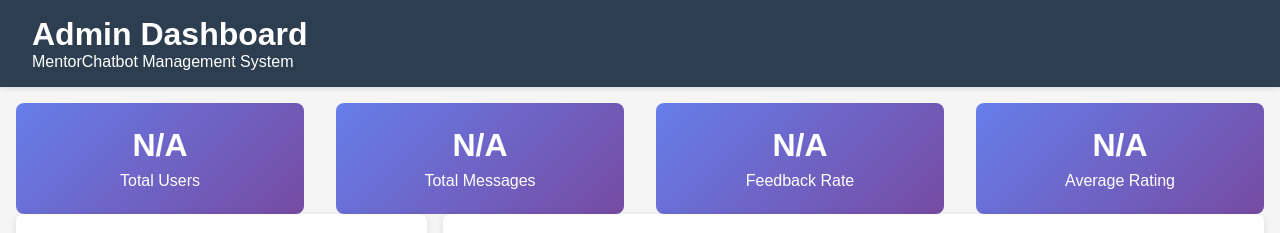
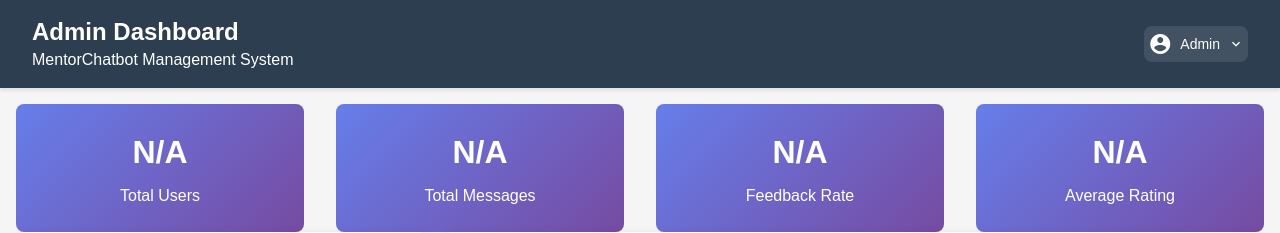
Before and after one commit to krthik777/MentorChatbot, a Flask app: template templates/admin_dashboard.html in a window 1280 px wide. Shown: the top 233 px of the page. Run offline with Flask 3, Linux system fonts and the light colour scheme; the template is opened without the code that fills it, so the values that code supplies are empty; some libraries are stand-ins or nearby versions.

Commit message:
admin logout

```diff
--- a/templates/admin_dashboard.html
+++ b/templates/admin_dashboard.html
@@ -5,6 +5,7 @@
     <meta charset="UTF-8">
     <meta name="viewport" content="width=device-width, initial-scale=1.0">
     <title>Admin Dashboard - MentorChatbot</title>
+    <script src="https://cdn.tailwindcss.com"></script>
     <script src="https://cdn.jsdelivr.net/npm/chart.js"></script>
     <link href="https://fonts.googleapis.com/icon?family=Material+Icons" rel="stylesheet">
     <style>
@@ -274,10 +275,27 @@
 </head>
 
 <body>
-    <div class="header">
-        <h1>Admin Dashboard</h1>
-        <p>MentorChatbot Management System</p>
+    <div class="header flex justify-between items-center">
+        <div>
+            <h1 class="text-2xl font-bold">Admin Dashboard</h1>
+            <p>MentorChatbot Management System</p>
+        </div>
+        <div class="relative group">
+            <button class="flex items-center space-x-2 bg-white/10 px-1 py-1.5 rounded-lg focus:outline-none">
+                <span class="material-icons">account_circle</span>
+                <span class="text-sm sm:inline">Admin</span>
+                <span class="material-icons text-base">expand_more</span>
+            </button>
+            <div
+                class="absolute right-0 mt-2 w-40 bg-white rounded-lg shadow-lg border border-gray-100 z-50 opacity-0 group-hover:opacity-100 group-focus-within:opacity-100 pointer-events-none group-hover:pointer-events-auto group-focus-within:pointer-events-auto transition-opacity">
+                <a href="/logout" class="block px-4 py-2 text-gray-700 hover:bg-indigo-50 flex items-center">
+                    <span class="material-icons mr-2 text-base">logout</span>
+                    Logout
+                </a>
+            </div>
+        </div>
     </div>
+
 
     <div class="container">
         <!-- Statistics Overview -->
```
